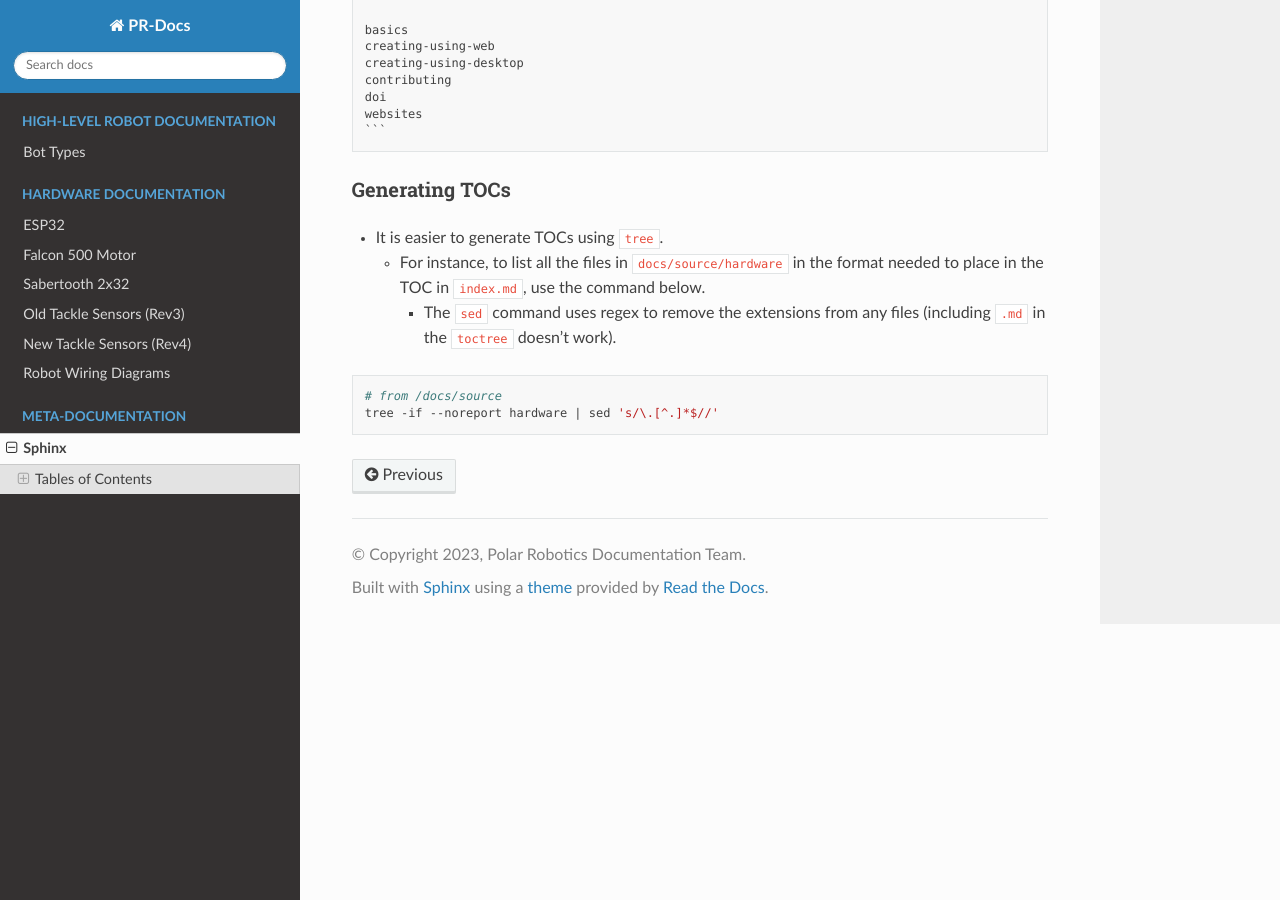
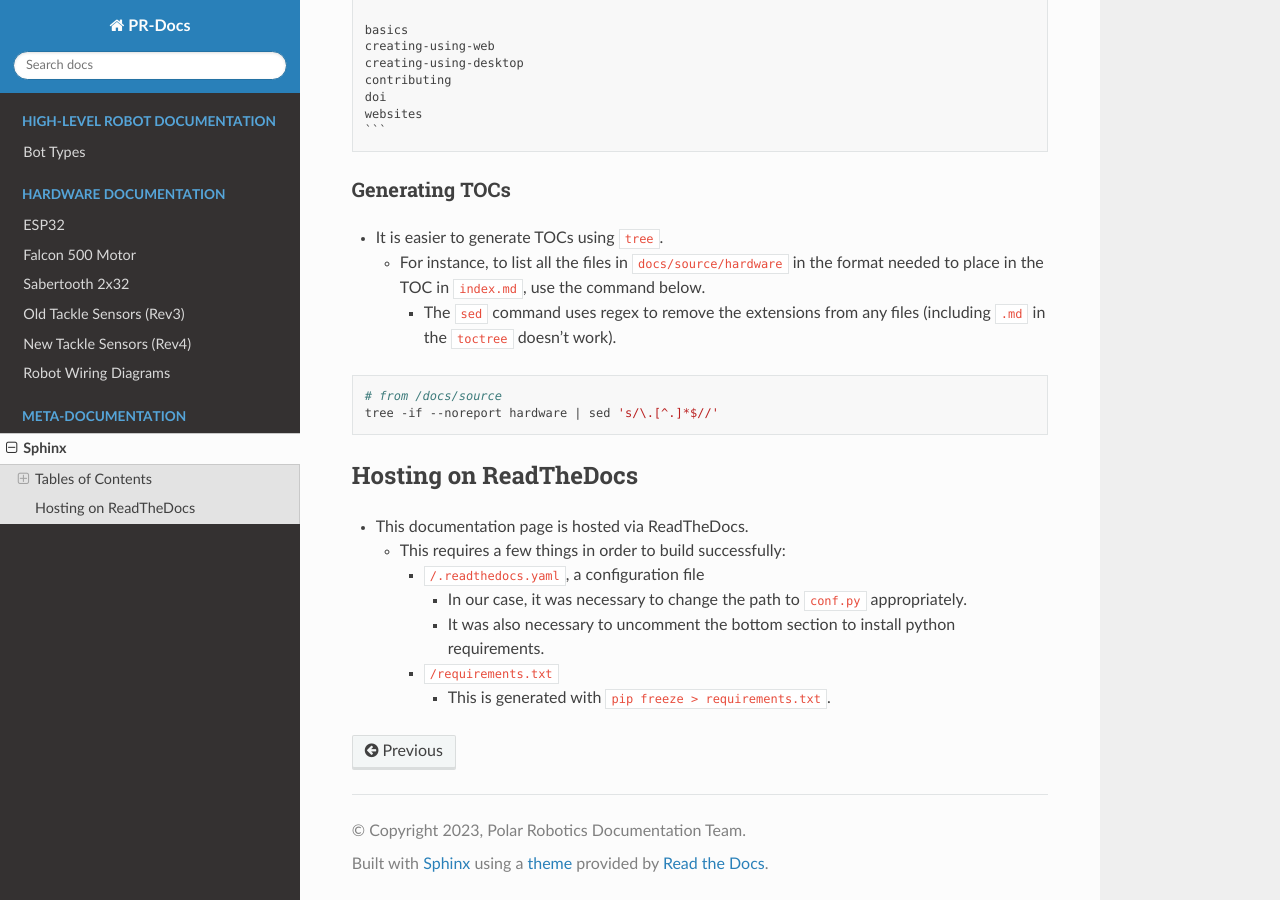
Before and after one commit to PolarRobotics/PR-Docs, a Sphinx documentation site: the page built from docs/source/metadocs/sphinx.md, in a window 1280 px wide and 900 px high, scrolled down 671 px. Built offline with Sphinx 7.4.7 and the Read the Docs theme 2.0.0, drawn with Linux system fonts in a browser that asks for light colours.

Commit message:
update meta and reqs

````diff
--- a/docs/source/metadocs/sphinx.md
+++ b/docs/source/metadocs/sphinx.md
@@ -38,3 +38,12 @@ websites
 # from /docs/source
 tree -if --noreport hardware | sed 's/\.[^.]*$//'
 ```
+
+## Hosting on ReadTheDocs
+- This documentation page is hosted via ReadTheDocs.
+  - This requires a few things in order to build successfully:
+    - `/.readthedocs.yaml`, a configuration file
+      - In our case, it was necessary to change the path to `conf.py` appropriately.
+      - It was also necessary to uncomment the bottom section to install python requirements.
+    - `/requirements.txt`
+      - This is generated with `pip freeze > requirements.txt`.
````
Also changed, not shown: .readthedocs.yaml.
